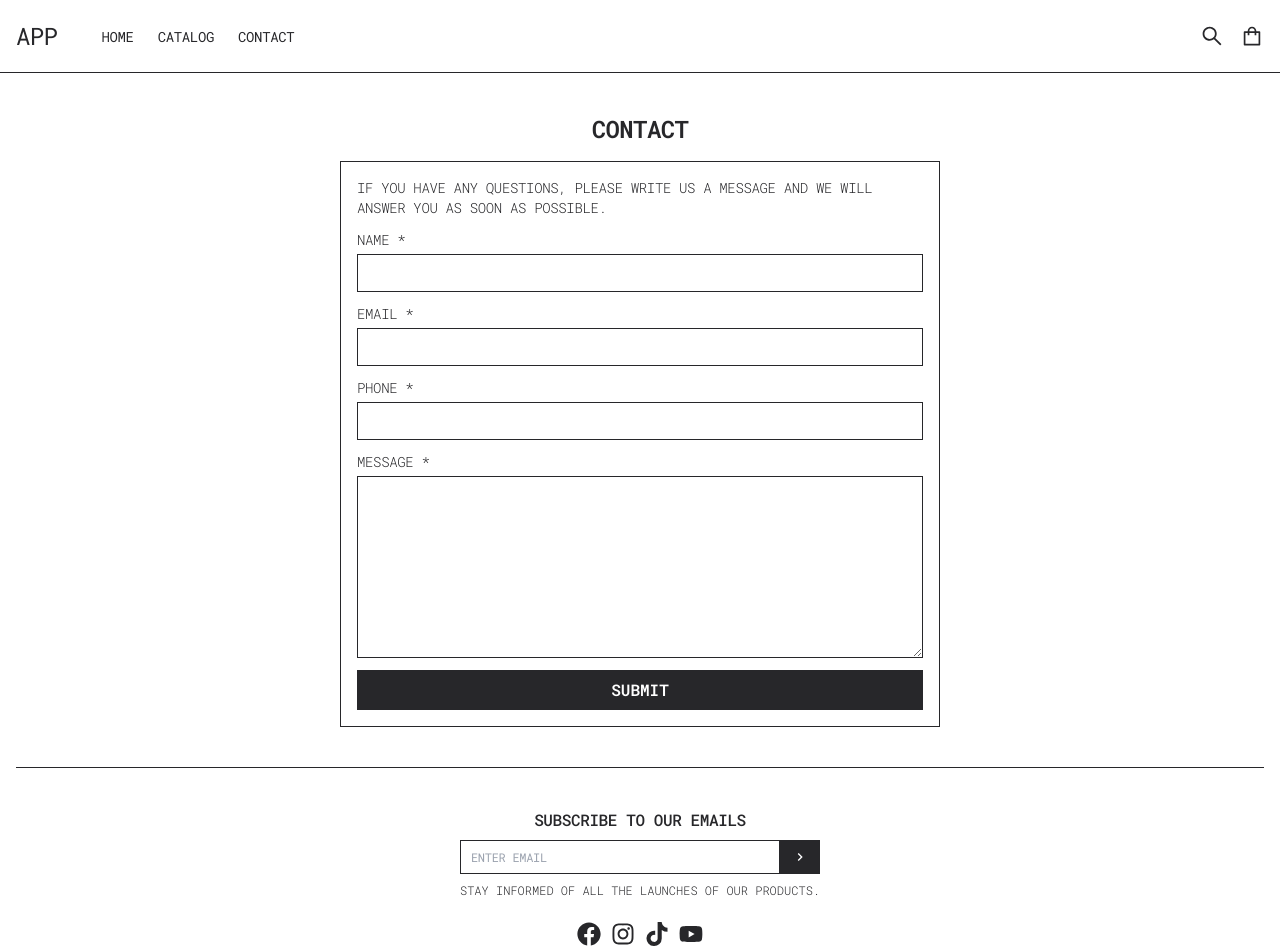
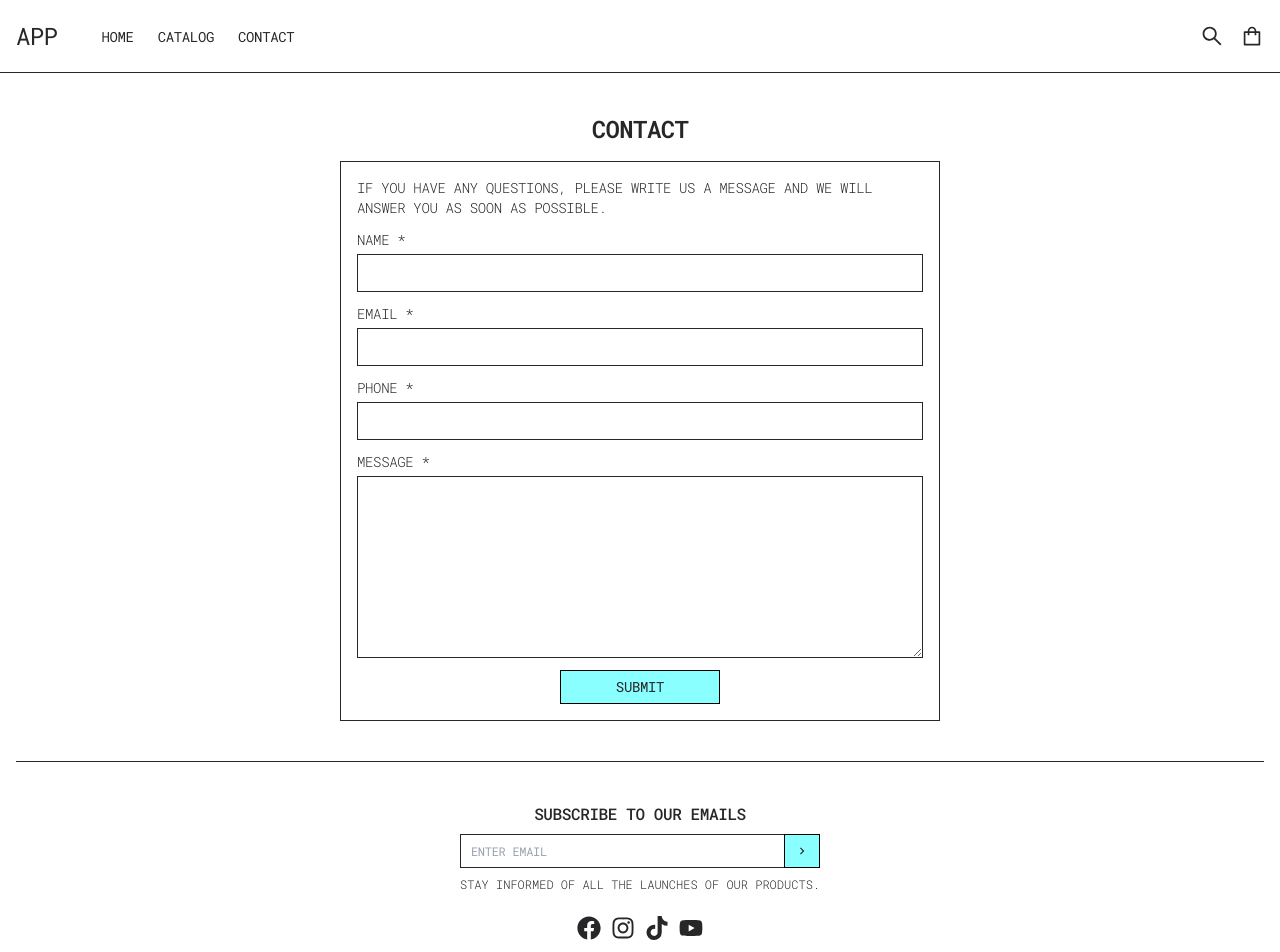
Before and after one commit to lbavendanos/privoti, a Next.js app: page /contact in a window 1280 px wide. Shown: the top 952 px of the page. Built offline with nearby package versions, Linux system fonts and the light colour scheme; no server answers.

Commit message:
Add button component

```diff
--- /dev/null
+++ b/src/common/components/Button.tsx
@@ -0,0 +1,48 @@
+'use client'
+
+import { cn } from 'lib/utils/helpers'
+import React from 'react'
+
+export interface ButtonProps extends React.ComponentPropsWithRef<'button'> {
+  variant?: 'primary' | 'secondary'
+  size?: 'sm' | 'md' | 'lg'
+}
+
+const Button = React.forwardRef<HTMLButtonElement, ButtonProps>(
+  ({ variant = 'primary', size = 'md', className, ...props }, ref) => {
+    const btnClassName = [
+      'inline-block align-middle',
+      'cursor-pointer select-none outline-none shadow-none',
+      'uppercase font-normal tracking-tight text-center no-underline',
+      'border rounded-none',
+    ]
+
+    const btnSizeSmClassName = ['px-2 py-1', 'text-xs']
+    const btnSizeMdClassName = ['px-2.5 py-1.5', 'text-sm']
+    const btnSizeLgClassName = ['px-3 py-2', 'text-base']
+
+    const btnPrimaryClassName = [
+      'border-black',
+      'bg-primary-200 hover:bg-primary-300 active:bg-primary-300 focus-visible:bg-primary-300',
+    ]
+
+    return (
+      <button
+        {...props}
+        ref={ref}
+        className={cn(
+          btnClassName,
+          variant === 'primary' && btnPrimaryClassName,
+          size === 'sm' && btnSizeSmClassName,
+          size === 'md' && btnSizeMdClassName,
+          size === 'lg' && btnSizeLgClassName,
+          className
+        )}
+      />
+    )
+  }
+)
+
+Button.displayName = 'Button'
+
+export default Button
--- a/src/layouts/base/components/BaseFooterSubscribe.tsx
+++ b/src/layouts/base/components/BaseFooterSubscribe.tsx
@@ -1,6 +1,7 @@
 import { cn } from 'lib/utils/helpers'
 import { KeyboardArrowRightIcon } from '@/common/components/Icons'
 import FormControl from '@/common/components/FormControl'
+import Button from '@/common/components/Button'
 
 export default function BaseFooterSubscribe() {
   return (
@@ -14,18 +15,11 @@ export default function BaseFooterSubscribe() {
           type="email"
           name="email"
           placeholder="Enter email"
-          className="shrink py-2 max-w-[350px]"
+          className="shrink py-2 max-w-[350px] border-r-0"
         />
-        <button
-          className={cn(
-            'grow-0 shrink-0',
-            'w-10 h-auto',
-            'flex justify-center items-center',
-            'text-white bg-zinc-800'
-          )}
-        >
+        <Button type="button">
           <KeyboardArrowRightIcon />
-        </button>
+        </Button>
       </div>
       <p className="text-xs uppercase font-light">
         Stay informed of all the launches of our products.
--- a/src/layouts/base/components/BaseNavbarSearchModal.tsx
+++ b/src/layouts/base/components/BaseNavbarSearchModal.tsx
@@ -1,8 +1,8 @@
 'use client'
 
-import { cn } from 'lib/utils/helpers'
 import { SearchIcon } from '@/common/components/Icons'
 import Modal, { ModalProps } from '@/common/components/Modal'
+import Button from '@/common/components/Button'
 import ModalBody from '@/common/components/ModalBody'
 import CloseButton from '@/common/components/CloseButton'
 import FormControl from '@/common/components/FormControl'
@@ -23,18 +23,11 @@ export default function BaseNavbarSearchModal({
               type="search"
               name="search"
               placeholder="Enter search"
-              className="shrink"
+              className="shrink border-r-0"
             />
-            <button
-              className={cn(
-                'grow-0 shrink-0',
-                'w-10 h-auto',
-                'flex justify-center items-center',
-                'text-white bg-zinc-800'
-              )}
-            >
+            <Button type="button">
               <SearchIcon />
-            </button>
+            </Button>
           </div>
           <CloseButton onClick={onHide} />
         </div>
--- a/src/modules/contact/ContactModule.tsx
+++ b/src/modules/contact/ContactModule.tsx
@@ -1,7 +1,7 @@
-import { cn } from 'lib/utils/helpers'
-import FormControl from '@/common/components/FormControl'
+import Button from '@/common/components/Button'
 import Container from '@/common/components/Container'
 import FormLabel from '@/common/components/FormLabel'
+import FormControl from '@/common/components/FormControl'
 
 export default function ContactModule() {
   return (
@@ -10,36 +10,30 @@ export default function ContactModule() {
         <h1 className="uppercase font-semibold tracking-tight text-xl md:text-2xl text-center">
           Contact
         </h1>
-        <form className="flex flex-col space-y-3 border border-zinc-800 p-4">
+        <form className="flex flex-col items-center space-y-3 border border-zinc-800 p-4">
           <p className="uppercase font-light text-sm tracking-tight frac">
             If you have any questions, please write us a message and we will
             answer you as soon as possible.
           </p>
-          <div className="flex flex-col space-y-1">
+          <div className="flex flex-col space-y-1 w-full">
             <FormLabel htmlFor="name">Name *</FormLabel>
             <FormControl id="name" type="text" name="name" />
           </div>
-          <div className="flex flex-col space-y-1">
+          <div className="flex flex-col space-y-1 w-full">
             <FormLabel htmlFor="email">Email *</FormLabel>
             <FormControl id="email" type="email" name="email" />
           </div>
-          <div className="flex flex-col space-y-1">
+          <div className="flex flex-col space-y-1 w-full">
             <FormLabel htmlFor="phone">Phone *</FormLabel>
             <FormControl id="phone" type="tel" name="phone" />
           </div>
-          <div className="flex flex-col space-y-1">
+          <div className="flex flex-col space-y-1 w-full">
             <FormLabel htmlFor="message">Message *</FormLabel>
             <FormControl id="message" name="message" rows={10} multiline />
           </div>
-          <button
-            type="submit"
-            className={cn(
-              'uppercase font-semibold',
-              'bg-zinc-800 text-white h-10'
-            )}
-          >
+          <Button type="submit" className="w-40">
             Submit
-          </button>
+          </Button>
         </form>
       </div>
     </Container>
--- a/tailwind.config.js
+++ b/tailwind.config.js
@@ -2,7 +2,22 @@
 module.exports = {
   content: ['./src/**/*.{js,ts,jsx,tsx}'],
   theme: {
-    extend: {},
+    extend: {
+      colors: {
+        primary: {
+          50: '#ebfffd',
+          100: '#cdfffe',
+          200: '#8affff',
+          300: '#62fcfe',
+          400: '#1beff5',
+          500: '#00d2db',
+          600: '#02a8b8',
+          700: '#0a8594',
+          800: '#126b78',
+          900: '#135866',
+        },
+      },
+    },
   },
   plugins: [],
 }
```
